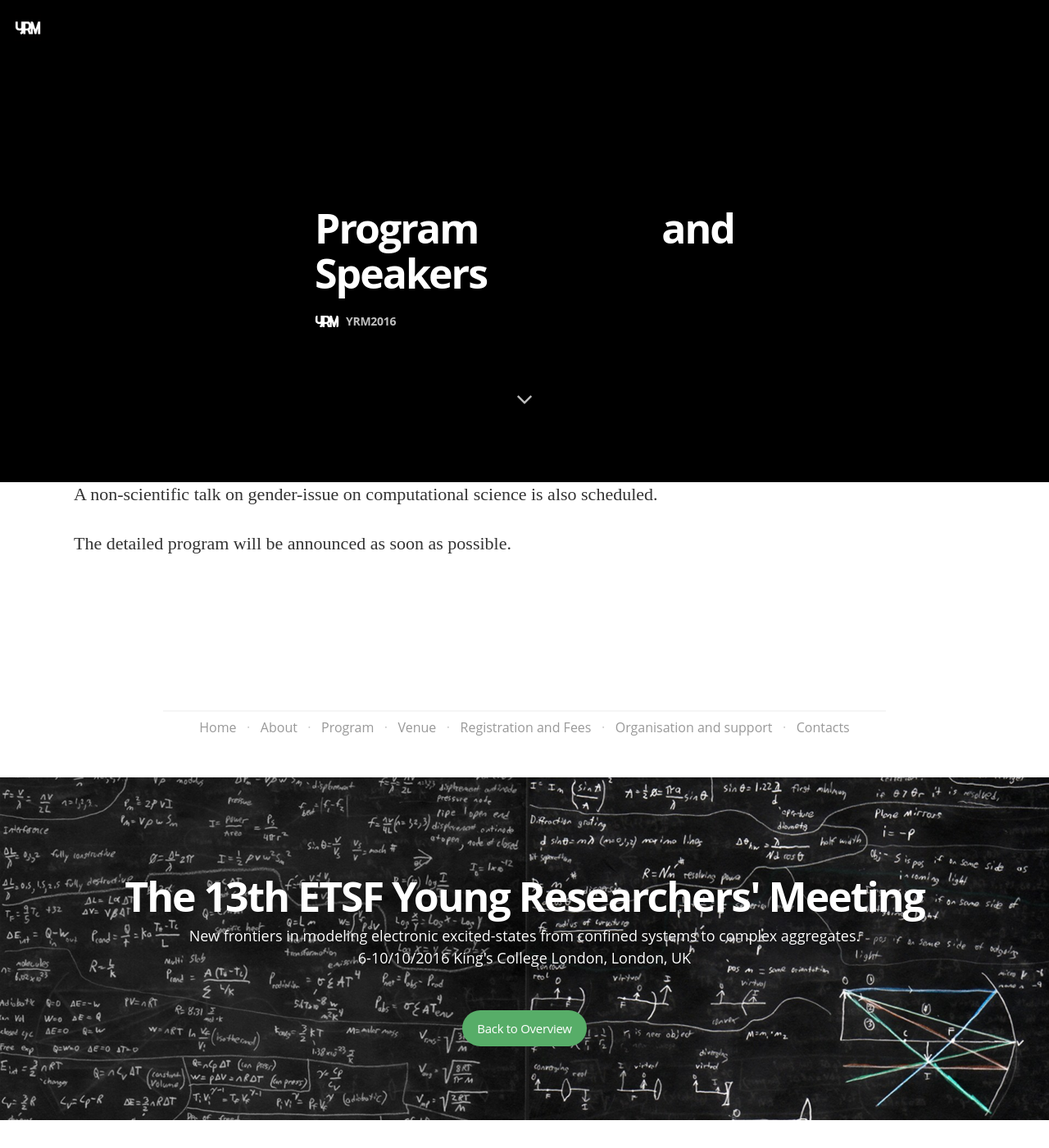
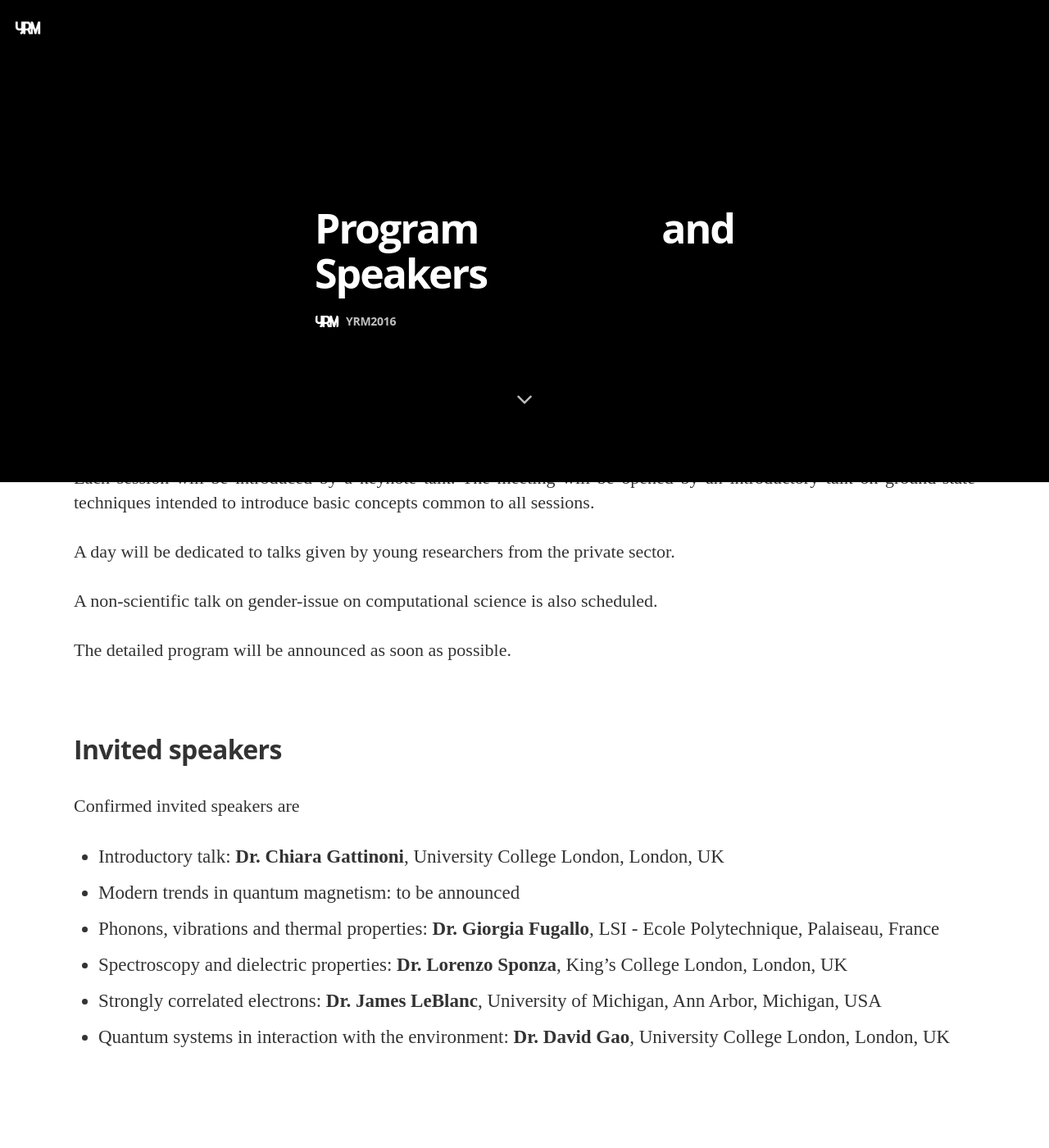
Before and after one commit to yrm2016/Website-source, a Jekyll site: the page built from program.md, in a window 1280 px wide and 1400 px high, scrolled down 812 px. Shown: the whole window at 82% size. Built offline with Jekyll 4.4.1, drawn with Linux system fonts in a browser that asks for light colours; nearby versions of some CDN libraries; some web fonts are replaced; Markdown is read by kramdown in place of the engine named in the settings; before the commit the page ends 2178 px from its top, so only the background shows below that.

Commit message:
Update program.md

```diff
--- a/program.md
+++ b/program.md
@@ -4,7 +4,10 @@ title: Program and Speakers
 permalink: /program/
 image: /assets/images/maxresdefault.jpg
 ---
-The program is divided in five thematic sessions:
+## Program
+<b></b>
+
+The program of the meeting is divided in five thematic sessions:
 
 * Modern trends in quantum magnetism
 * Phonons, vibrations and thermal properties
@@ -20,3 +23,15 @@ A day will be dedicated to talks given by young researchers from the private sec
 A non-scientific talk on gender-issue on computational science is also scheduled.
 
 The detailed program will be announced as soon as possible.
+
+## Invited speakers
+<b></b>
+
+Confirmed invited speakers are
+
+* Introductory talk: **Dr. Chiara Gattinoni**, University College London, London, UK
+* Modern trends in quantum magnetism: to be announced
+* Phonons, vibrations and thermal properties: **Dr. Giorgia Fugallo**, LSI - Ecole Polytechnique, Palaiseau, France
+* Spectroscopy and dielectric properties: **Dr. Lorenzo Sponza**, King's College London, London, UK
+* Strongly correlated electrons: **Dr. James LeBlanc**, University of Michigan, Ann Arbor, Michigan, USA
+* Quantum systems in interaction with the environment: **Dr. David Gao**, University College London, London, UK
```
